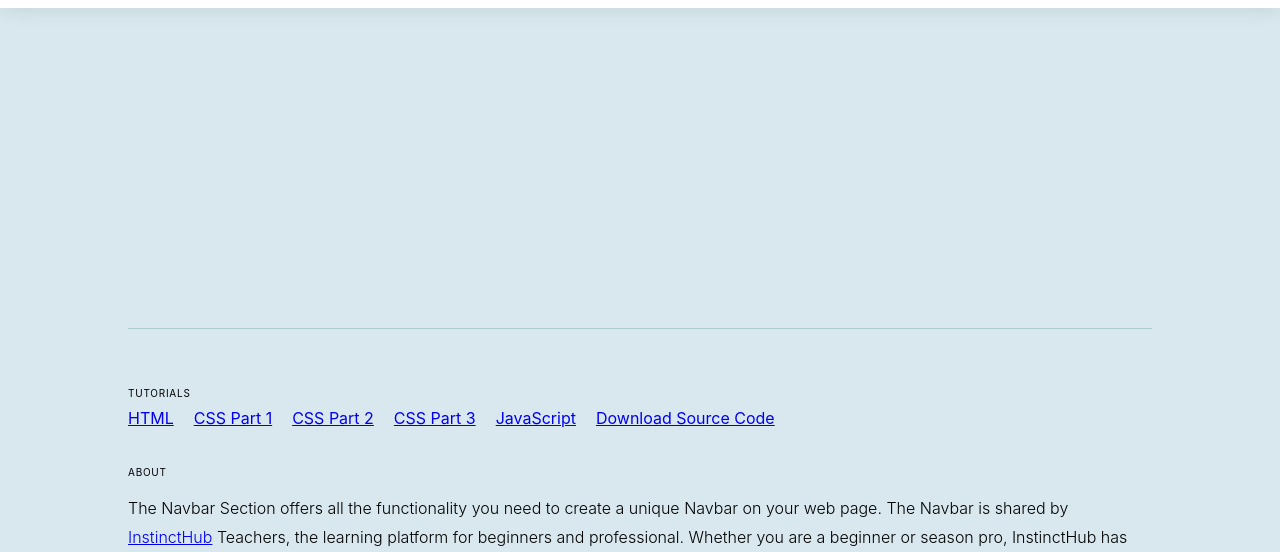
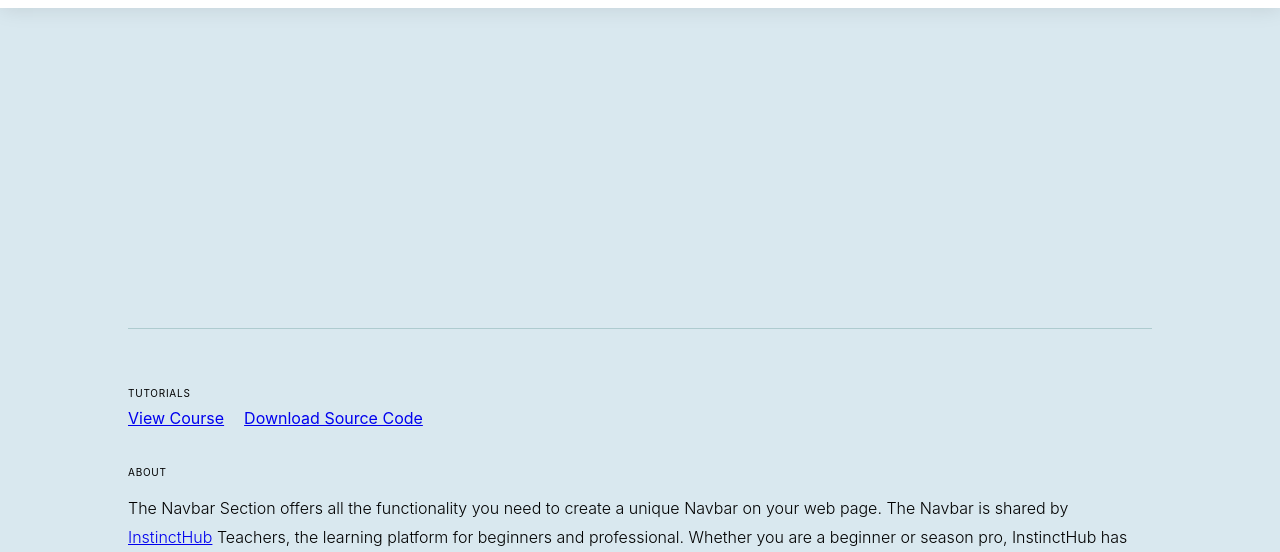
Before and after one commit to instincthub/navbar, a plain HTML site: page index.html in a window 1280 px wide. Shown: the part 80-632 px from the top of the page. Drawn offline with Linux system fonts and the light colour scheme.

Commit message:
Added Course Link

```diff
--- a/index.html
+++ b/index.html
@@ -77,11 +77,7 @@
     <footer>
         <h2>Tutorials</h2>
         <div class="resource_links">
-            <a href="https://youtu.be/WJjOiD8ru6g" target="_blank">HTML </a>
-            <a href="https://youtu.be/hiTCBHjCHfE" target="_blank">CSS Part 1 </a>
-            <a href="https://youtu.be/EgSHZeDbn8E" target="_blank">CSS Part 2 </a>
-            <a href="https://youtu.be/rP-0iGC00qo" target="_blank">CSS Part 3 </a>
-            <a href="https://youtu.be/4pUbm7FXMwg" target="_blank">JavaScript </a>
+            <a href="https://skills.instincthub.com/course/creating-responsive-navbar-with-html-css-and-javascript/" target="_blank">View Course</a>
             <a href="http://github.com/instincthub/navbar" target="_blank">Download Source Code </a>
 
         </div>
```
